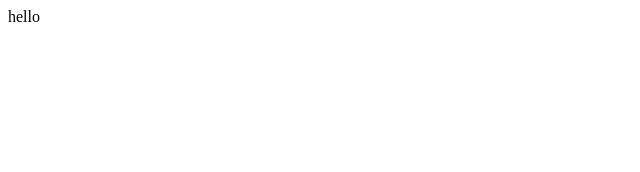
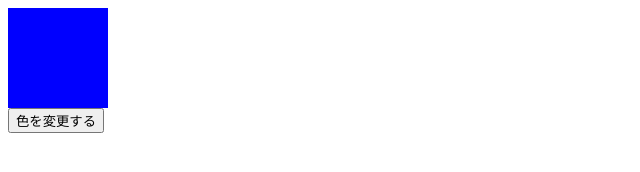
Before and after one commit to Kyosuke-Kaneko/curriculum, a plain HTML site: page JavaScript/2-1/index.html in a window 1280 px wide. Shown: the whole page, without its empty margins (0-640 px from the left). Drawn offline with Linux system fonts and the light colour scheme.

Commit message:
課題2-1
要素の取得

```diff
--- a/JavaScript/2-1/index.html
+++ b/JavaScript/2-1/index.html
@@ -1,12 +1,27 @@
 <!DOCTYPE html>
-<html>
+<html lang="en">
 <head>
-    <meta charset="utf-8">
-    <meta http-equiv="X-UA-Compatible" content="IE=edge">
-    <title></title>
-    <link rel="stylesheet" href="">
+    <meta charset="UTF-8">
+    <meta name="viewport" content="width=device-width, initial-scale=1.0">
+    <title>Document</title>
+    <style>
+        #box {
+            width: 100px;
+            height: 100px;
+            background-color: blue;
+        }
+    </style>
 </head>
 <body>
-    <script src="main.js"></script>
+    <div id="box"></div>
+    <input type="button" value="色を変更する" onclick="changeBoxColor('#ff0000');">
+    <!-- 引数に色を与えることで変化させる -->
+    <script>
+        //問題①：idで要素を取得して、背景色を赤色に変更する処理を記述してください。
+        function changeBoxColor(newColor) {
+         let change = document.getElementById('box');
+         change.style.backgroundColor = newColor;
+        }
+    </script>
 </body>
 </html>
--- a/JavaScript/2-1/main.js
+++ /dev/null
@@ -1,9 +0,0 @@
-document.body.textContent = 'hello';
-//windowオブジェクトの中身をconsole.logで確認してみます。
-console.log(window);
-//①location.hrefでURLを取得して、変数urlに代入。
-let url = window.location.href;
-//ブラウザを更新すると、URLが表示されます。
-console.log(url);
-//せっかくなので、「Hello World」と表示させてみます。
-window.alert('Hello World');
```
Also changed, not shown: 1 other file.
